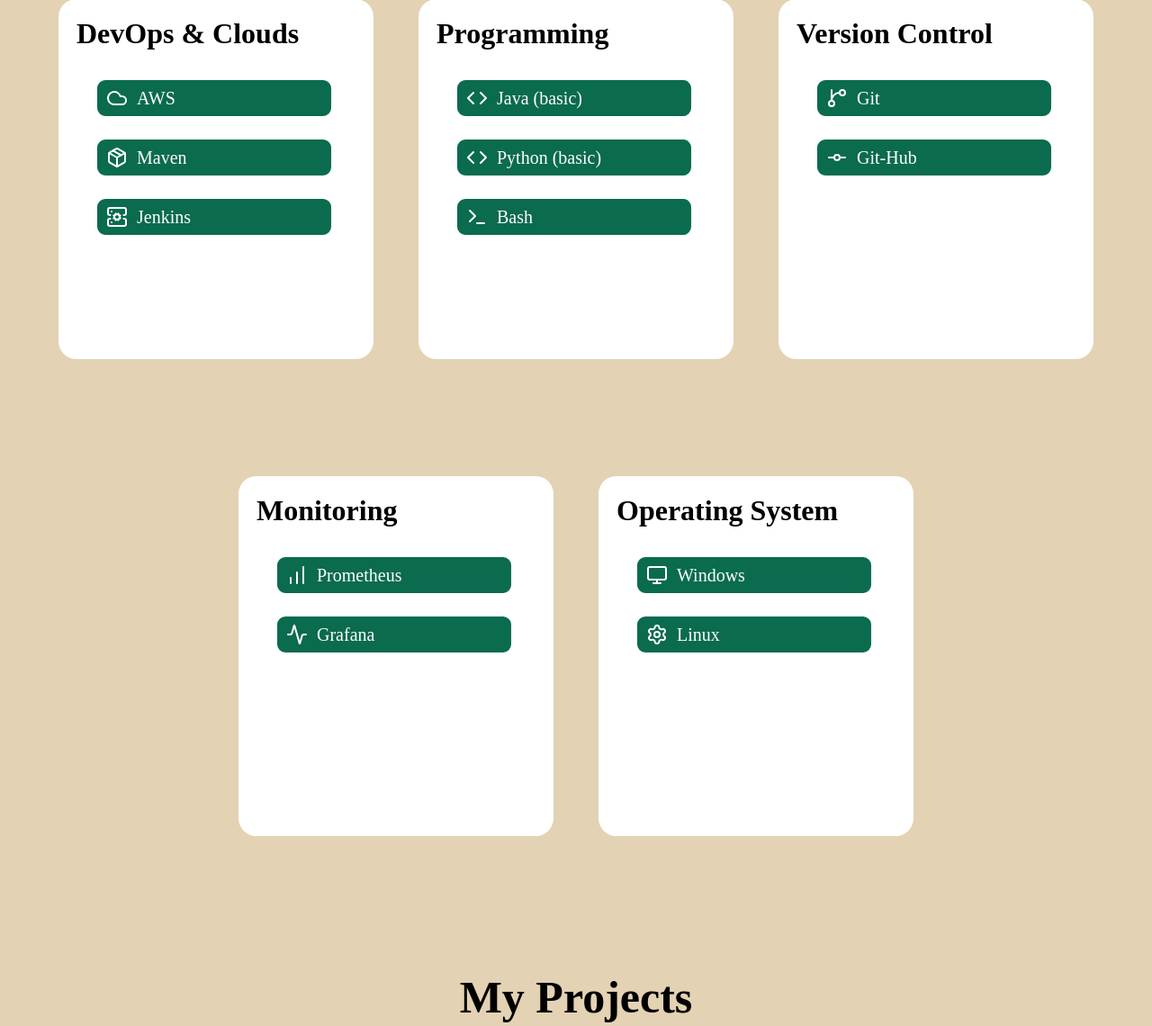
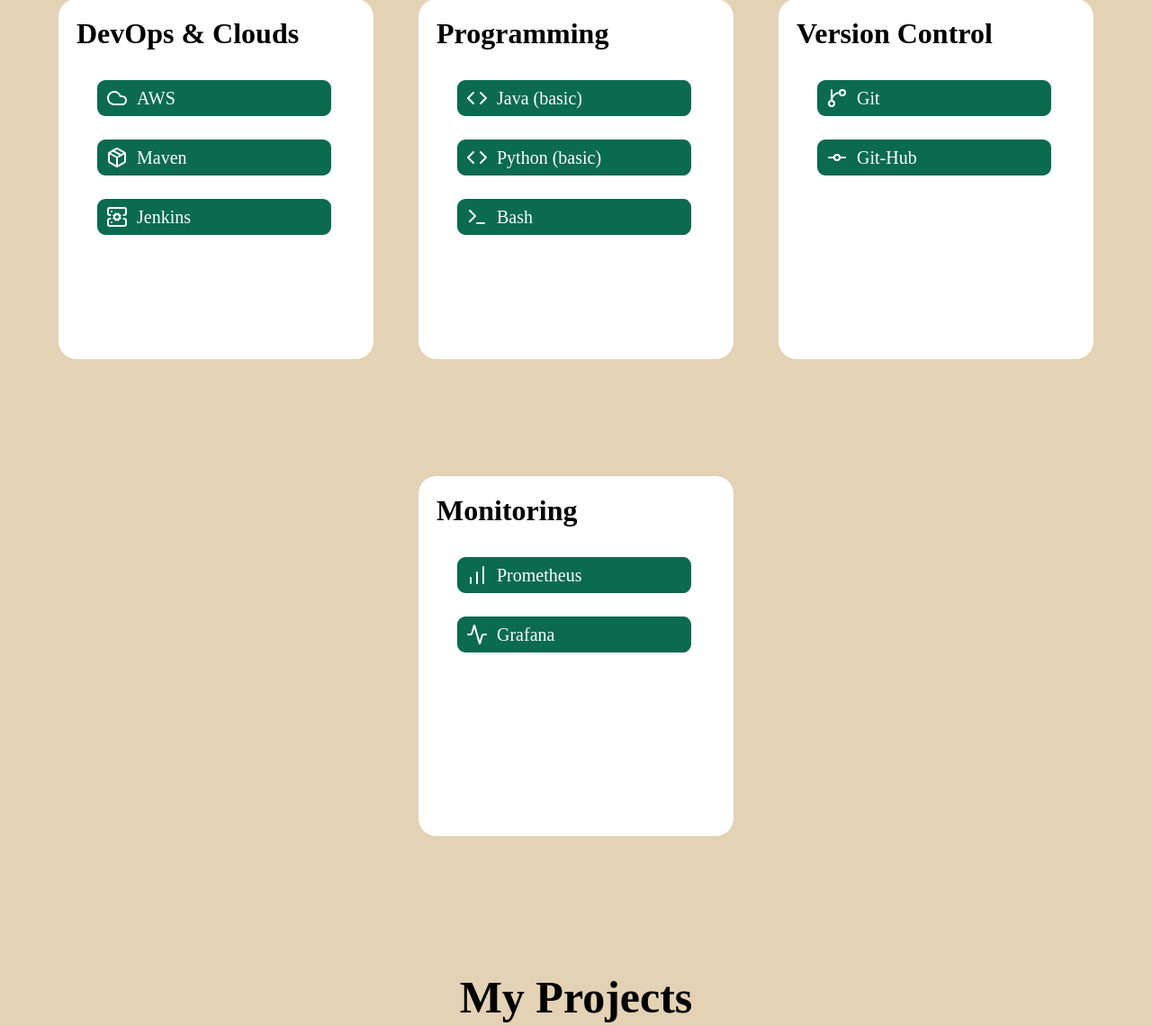
Before and after one commit to mogan311/newportfolio, a Flask app: page / in a window 1280 px wide. Shown: the part 1672-2812 px from the top of the page at 90% size. Run offline with Flask 3, Linux system fonts and the light colour scheme.

Commit message:
something

```diff
--- a/templates/index.html
+++ b/templates/index.html
@@ -45,7 +45,7 @@
         <a href="#contact"><i class="fa fa-paper-plane"></i> Email-contact</a>
         <a href="https://www.linkedin.com/in/mogan-j-711mic2004" target="_blank"><i class="fa-brands fa-linkedin"></i> LinkedIn</a>
         <a href="https://github.com/mogan311" target="_blank"><i class="fa-brands fa-github"></i> GitHub</a>
-        <a href="/static/Mogan_Resume.pdf" download="Mogan_Resume.pdf" target="_blank" rel="noopener noreferrer"><i class="fa-solid fa-file-arrow-down"></i> Resume</a>
+        <a href="/static/Mogan_Resume1.pdf" download="Mogan_Resume1.pdf" target="_blank" rel="noopener noreferrer"><i class="fa-solid fa-file-arrow-down"></i> Resume</a>
 
         <img src="/static/image1.jpeg" class="photo" alt="picture">
 
@@ -167,19 +167,6 @@
             </div>
         </div>
 
-        <div class="skillsouterbox">
-            <h1>Operating System</h1>
-
-            <div class="skillsinnerbox">
-                <i data-lucide="monitor"></i>
-                <span>Windows</span>
-            </div>
-
-            <div class="skillsinnerbox">
-                <i data-lucide="settings"></i>
-                <span>Linux</span>
-            </div>
-        </div>
     </div>
 
     <!-- here is the sub function of the skill will be return here -->
```
Also changed, not shown: 2 other files.
